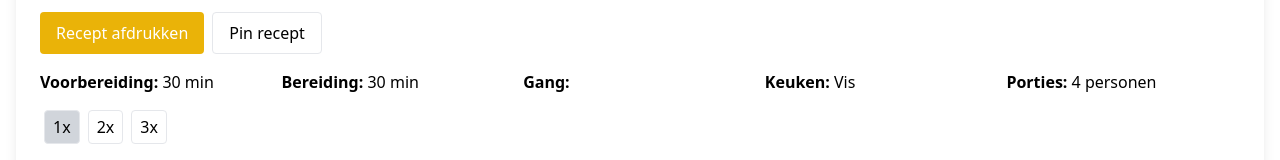
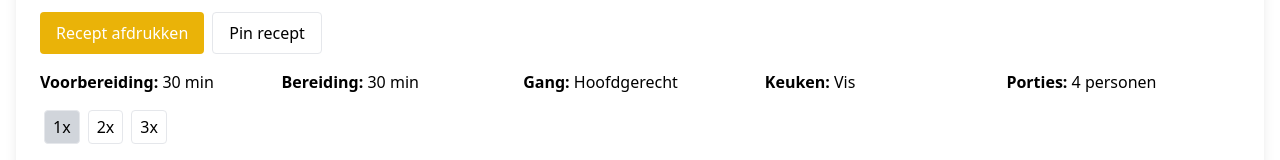
Before and after one commit to sylviazw/receptgenerator, a React (Create React App) app: page / in a window 1280 px wide. Shown: the part 194-354 px from the top of the page. Built offline with nearby package versions, Linux system fonts and the light colour scheme; the HTML template or start-up script is replaced by a standard one.

Commit message:
Update recipe course field

```diff
--- a/src/components/RecipeCard.jsx
+++ b/src/components/RecipeCard.jsx
@@ -24,7 +24,7 @@ function RecipeCard({ recipe }) {
       <div className="mt-4 grid grid-cols-2 sm:grid-cols-5 gap-2">
         <div><span className="font-semibold">Voorbereiding:</span> {recipe.prepTime}</div>
         <div><span className="font-semibold">Bereiding:</span> {recipe.cookTime}</div>
-        <div><span className="font-semibold">Gang:</span> {recipe.category}</div>
+        <div><span className="font-semibold">Gang:</span> {recipe.course}</div>
         <div><span className="font-semibold">Keuken:</span> {recipe.cuisine}</div>
         <div><span className="font-semibold">Porties:</span> {4 * scaleFactor} personen</div>
       </div>
```
